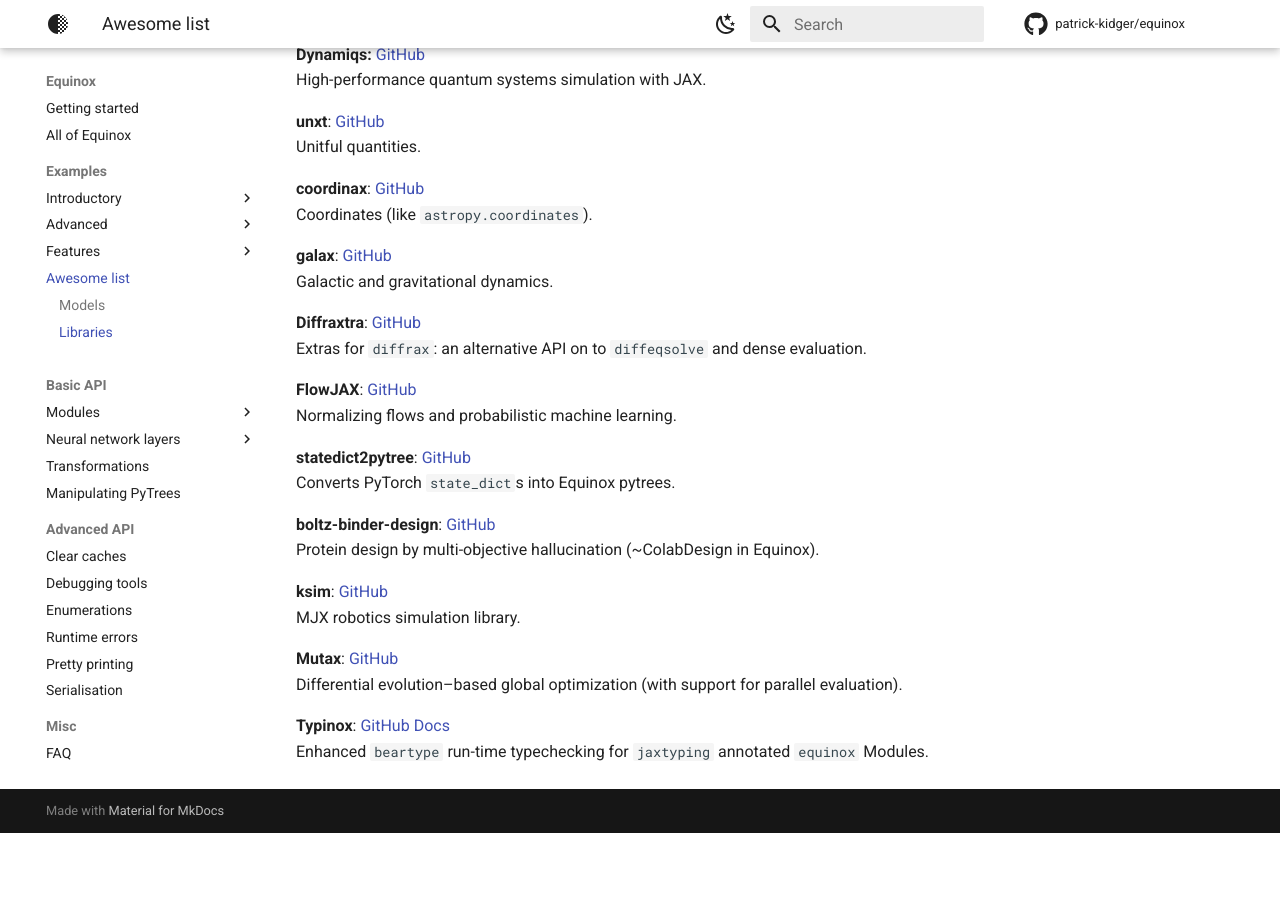
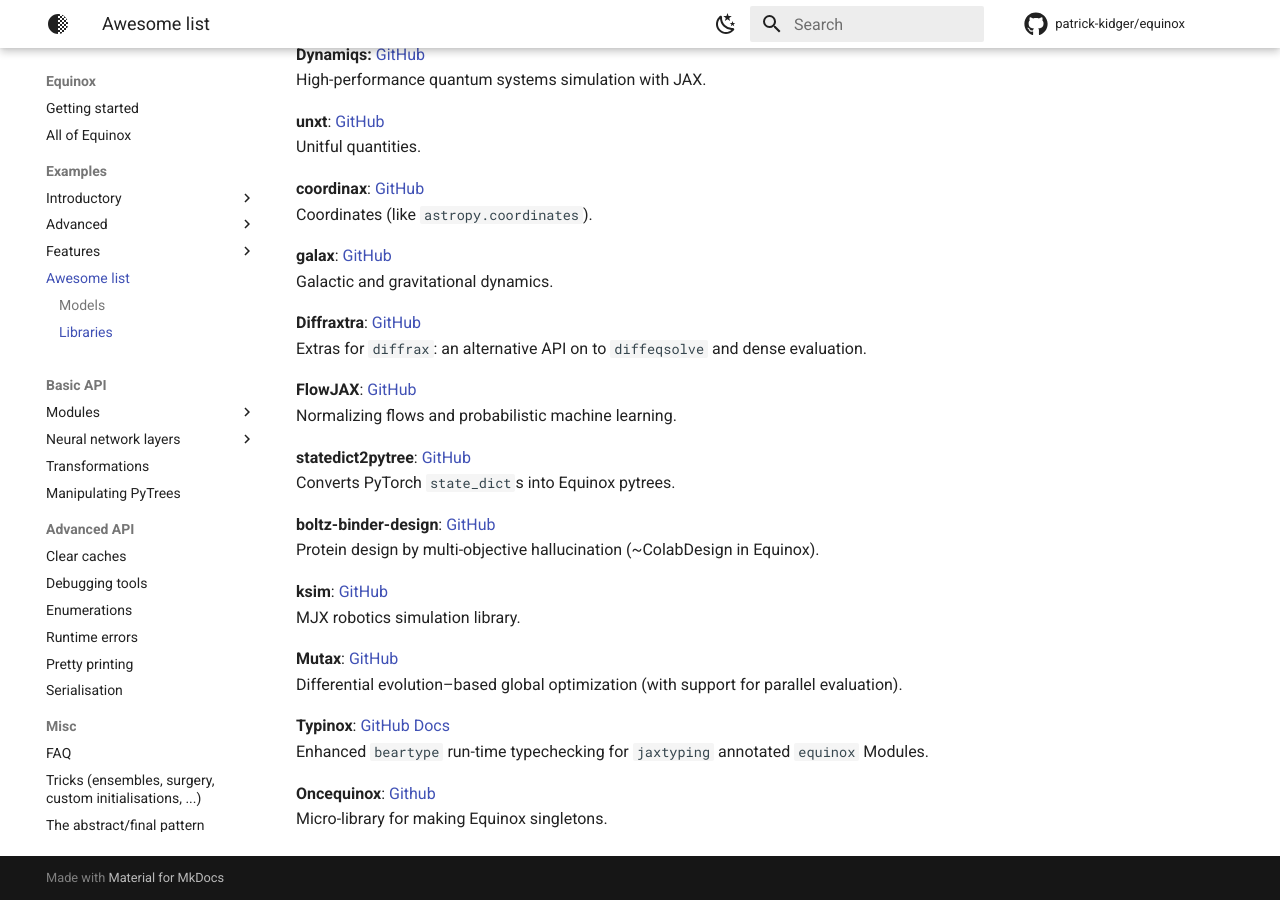
Before and after one commit to patrick-kidger/equinox, an MkDocs documentation site: the page built from docs/awesome-list.md, in a window 1280 px wide and 900 px high, scrolled down 1699 px. Built offline with MkDocs 1.6.1 and Material for MkDocs 9.7.7, drawn with Linux system fonts in a browser that asks for light colours; comment, search, counter and statistics services are not loaded; before the commit the page ends 2532 px from its top, so only the background shows below that.

Commit message:
Add Oncequinox entry to awesome list
Signed-off-by: nstarman <nstarman@users.noreply.github.com>

```diff
--- a/docs/awesome-list.md
+++ b/docs/awesome-list.md
@@ -98,3 +98,6 @@
 
 **Typinox**: [GitHub](https://github.com/EtaoinWu/typinox) [Docs](https://typinox.readthedocs.io/latest/)
 Enhanced `beartype` run-time typechecking for `jaxtyping` annotated `equinox` Modules.
+
+**Oncequinox**: [Github](https://github.com/GalacticDynamics/oncequinox)
+Micro-library for making Equinox singletons.
```
